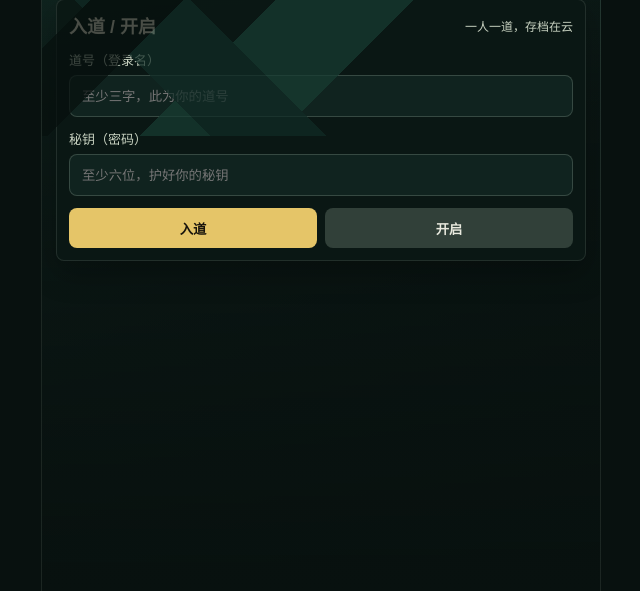
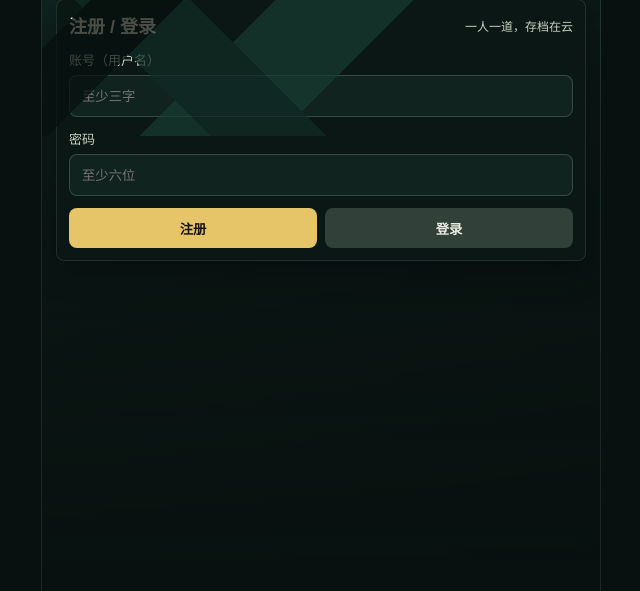
Before and after one commit to uu533/xiuxian-mmo-game, a plain HTML site: page frontend/index.html in a window 1280 px wide. Shown: the part 209-800 px from the top of the page, without its empty margins (319-959 px from the left). Drawn offline with Linux system fonts and the light colour scheme.

Commit message:
fix: 修复注册功能(API地址) + 认证区文案改回注册/登录

```diff
--- a/frontend/index.html
+++ b/frontend/index.html
@@ -890,16 +890,16 @@
 
       <section id="auth-section" class="panel auth-card">
         <div class="panel-title">
-          <h2>入道 / 开启</h2>
+          <h2>注册 / 登录</h2>
           <span>一人一道，存档在云</span>
         </div>
-        <label for="username">道号（登录名）</label>
-        <input id="username" autocomplete="username" placeholder="至少三字，此为你的道号" />
-        <label for="password">秘钥（密码）</label>
-        <input id="password" type="password" autocomplete="current-password" placeholder="至少六位，护好你的秘钥" />
+        <label for="username">账号（用户名）</label>
+        <input id="username" autocomplete="username" placeholder="至少三字" />
+        <label for="password">密码</label>
+        <input id="password" type="password" autocomplete="current-password" placeholder="至少六位" />
         <div class="auth-actions">
-          <button id="register-btn">入道</button>
-          <button id="login-btn" class="secondary">开启</button>
+          <button id="register-btn">注册</button>
+          <button id="login-btn" class="secondary">登录</button>
         </div>
       </section>
 
--- a/frontend/js/game-core.js
+++ b/frontend/js/game-core.js
@@ -9,7 +9,7 @@ window.GameCore = (function() {
     const apiParams = new URLSearchParams(window.location.search);
     const configuredApiBase = apiParams.get("apiBase")
       || localStorage.getItem("xiuxian_api_base")
-      || "/api";
+      || "http://localhost:8000";
     if (apiParams.get("apiBase")) localStorage.setItem("xiuxian_api_base", apiParams.get("apiBase"));
     const legacyPort = localStorage.getItem("xiuxian_api_port");
     return legacyPort
```
